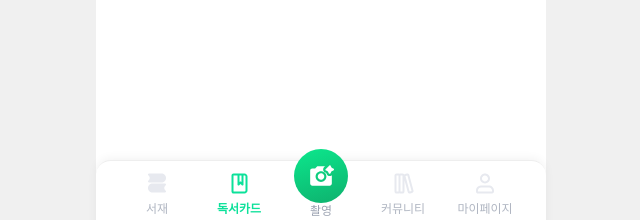
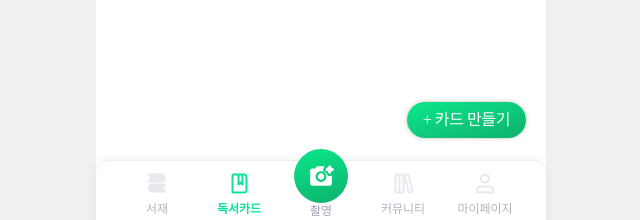
Before and after one commit to 9oormthon-univ-Veri/Veri-FE, a React (Vite) app: page /reading-card in a window 1280 px wide. Shown: the part 560-780 px from the top of the page, without its empty margins (319-959 px from the left). Built offline with nearby package versions, Linux system fonts and the light colour scheme.

Commit message:
float button re

```diff
--- a/src/index.css
+++ b/src/index.css
@@ -17,6 +17,51 @@ code {
 .dummy-box {
   width: 30px;
   height: 20px;
+}
+
+.create-button-container{
+  position: fixed;
+  align-items: center;
+  bottom: 0px;
+  width: 100%;
+
+  display: flex;
+  justify-content: center;
+
+  width: 450px;
+  height: 100px;
+}
+
+
+.create-button {
+  position: absolute;
+  right: 20px;
+  z-index: 1000;
+
+  display: inline-flex;
+  flex-direction: column;
+  align-items: flex-start;
+  flex-shrink: 0;
+
+  height: 36px;
+  padding: 7px 16px;
+
+  border: none;
+  border-radius: 100px;
+  background: var(--gr, linear-gradient(163deg, #0CE189 11.43%, #0EB36F 95.34%));
+  color: white;
+  color: #FFF;
+
+  text-align: right;
+  font-family: Pretendard;
+  font-size: 16px;
+  font-style: normal;
+  line-height: 140%;
+  /* 22.4px */
+  letter-spacing: -0.408px;
+  cursor: pointer;
+
+  box-shadow: 0px 0px 4px 0px rgba(0, 0, 0, 0.25);
 }
 
 /* TabBar.tsx 관련 스타일 */
--- a/src/pages/MyBookshelfPage.css
+++ b/src/pages/MyBookshelfPage.css
@@ -28,39 +28,6 @@
   background-color: #eee;
 }
 
-
-.add-book-button {
-  position: absolute;
-  right: 20px;
-  bottom: 110px;
-  z-index: 1000;
-
-  display: inline-flex;
-  flex-direction: column;
-  align-items: flex-start;
-  flex-shrink: 0;
-
-  height: 36px;
-  padding: 7px 16px;
-
-  border: none;
-  border-radius: 100px;
-  background: var(--gr, linear-gradient(163deg, #0CE189 11.43%, #0EB36F 95.34%));
-  color: white;
-  color: #FFF;
-
-  text-align: right;
-  font-family: Pretendard;
-  font-size: 16px;
-  font-style: normal;
-  line-height: 140%;
-  /* 22.4px */
-  letter-spacing: -0.408px;
-  cursor: pointer;
-
-  box-shadow: 0px 0px 4px 0px rgba(0, 0, 0, 0.25);
-}
-
 .add-book-button:hover {
   background-color: #5f5f5f;
   transform: translateY(-2px);
--- a/src/pages/MyBookshelfPage.tsx
+++ b/src/pages/MyBookshelfPage.tsx
@@ -152,9 +152,11 @@ function MyBookshelfPage() {
 
       <BookshelfList books={sortedBooks} />
 
-      <button className="add-book-button">
+      <div className="create-button-container">
+        <button className="create-button">
           + 등록하기
         </button>
+      </div>
     </div>
   );
 }
--- a/src/pages/mainPage/LibraryPage.css
+++ b/src/pages/mainPage/LibraryPage.css
@@ -237,5 +237,4 @@ section {
 .hero-background {
     width: 100%;
     filter: blur(10px);
-    transform: scale(1.1);
 }
--- a/src/pages/mainPage/ReadingCardPage.css
+++ b/src/pages/mainPage/ReadingCardPage.css
@@ -156,39 +156,20 @@
   /* 전체 컬럼 차지 */
 }
 
-.create-card-button {
-  position: absolute;
-  right: 20px;
-  bottom: 110px;
-  z-index: 1000;
-
-  display: inline-flex;
-  flex-direction: column;
-  align-items: flex-start;
-  flex-shrink: 0;
-
-  height: 36px;
-  padding: 7px 16px;
-
-  border: none;
-  border-radius: 100px;
-  background: var(--gr, linear-gradient(163deg, #0CE189 11.43%, #0EB36F 95.34%));
-  color: white;
-  color: #FFF;
-
-  text-align: right;
-  font-family: Pretendard;
-  font-size: 16px;
-  font-style: normal;
-  line-height: 140%;
-  /* 22.4px */
-  letter-spacing: -0.408px;
-  cursor: pointer;
-
-  box-shadow: 0px 0px 4px 0px rgba(0, 0, 0, 0.25);
-}
-
 .create-card-button:hover {
   background-color: #5f5f5f;
   transform: translateY(-2px);
 }
+
+.reading-create-button-container{
+  position: fixed;
+  align-items: center;
+  bottom: 70px;
+  width: 100%;
+
+  display: flex;
+  justify-content: center;
+
+  width: 450px;
+  height: 100px;
+}
--- a/src/pages/mainPage/ReadingCardPage.tsx
+++ b/src/pages/mainPage/ReadingCardPage.tsx
@@ -158,10 +158,10 @@ function ReadingCardPage() {
                         )}
                     </div>
                 )}
-
-
             </div>
-            <button className="create-card-button" onClick={handleCreateCardClick}>+ 카드 만들기</button>
+            <div className="reading-create-button-container">
+                <button className="create-button" onClick={handleCreateCardClick}>+ 카드 만들기</button>
+            </div>
         </div>
     );
 }
```
